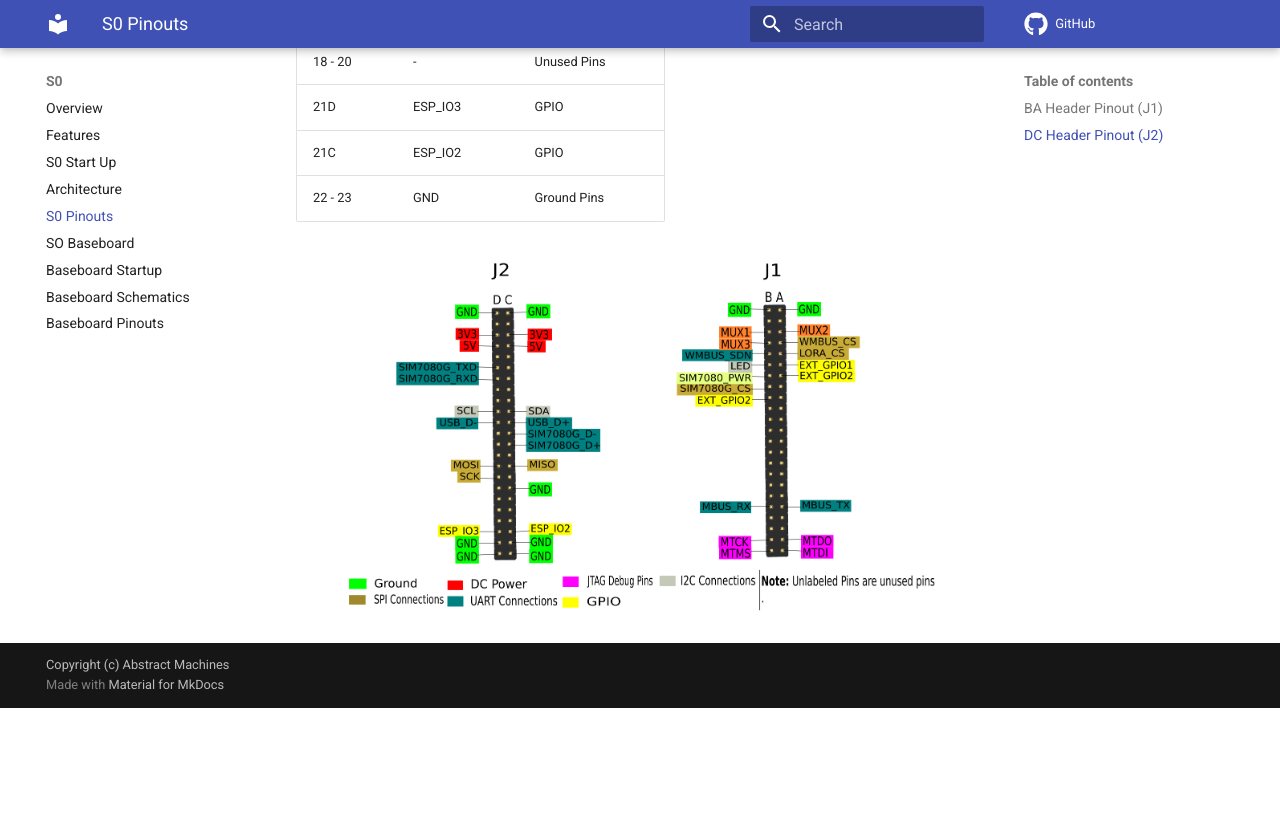
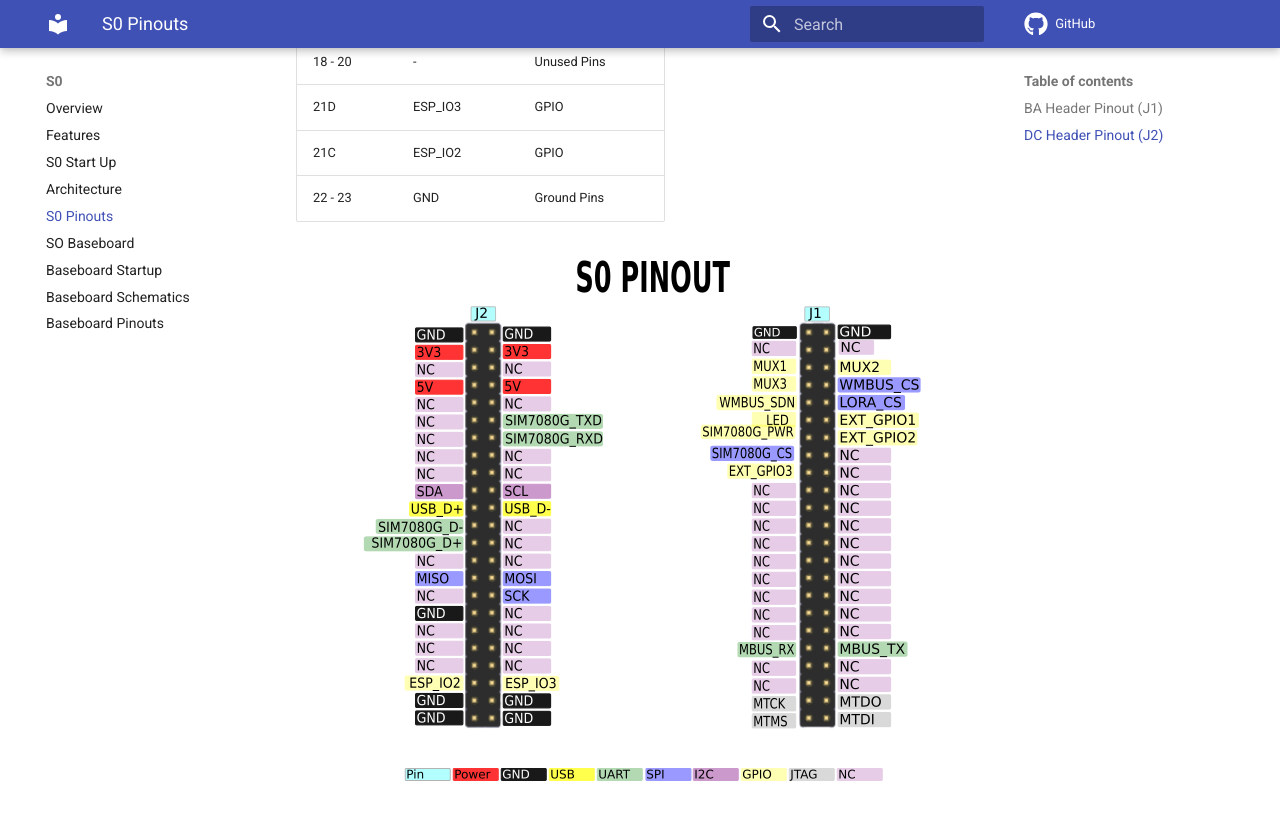
Before and after one commit to absmach/s0-docs, an MkDocs documentation site: the page built from docs/s0-pinouts.md, in a window 1280 px wide and 900 px high, scrolled down 2573 px. Shown: the top 820 px of the window. Built offline with MkDocs 1.6.1 and Material for MkDocs 9.7.7, drawn with Linux system fonts in a browser that asks for light colours; comment, search, counter and statistics services are not loaded; before the commit the page ends 3281 px from its top, so only the background shows below that.

Commit message:
Update S0 and Baseboard Pinouts

```diff
--- a/docs/s0-pinouts.md
+++ b/docs/s0-pinouts.md
@@ -62,4 +62,4 @@
 | 21C      | ESP_IO2      | GPIO              |
 | 22 - 23  | GND          | Ground Pins       |
 
-![s0 pinout labeled](images/s0pinheader.png)
+![s0 pinout labeled](images/s0_pinout_edited.png)
```
Also changed, not shown: docs/baseboard-pinouts.md (+1 -1 lines), docs/images/baseboard-pinout.png (added), docs/images/s0_pinout_edited.png (added).
